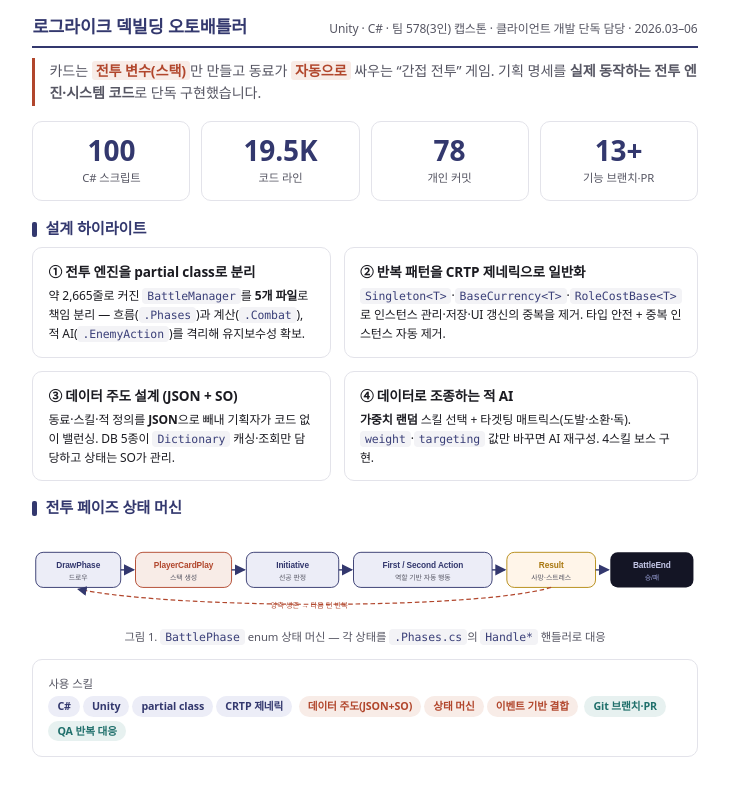
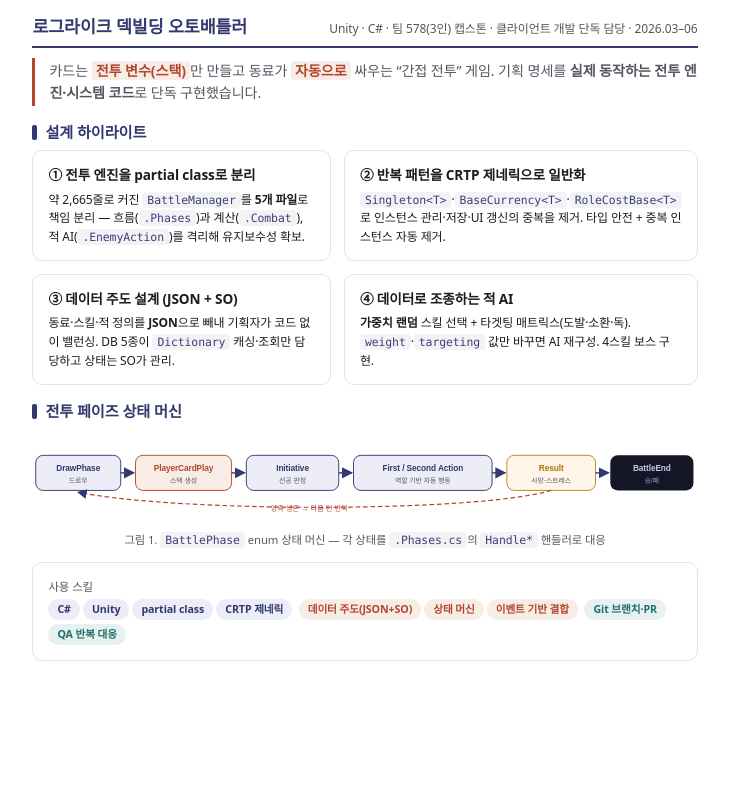
Before and after one commit to G0Sun9M0/portfolio, a plain HTML site: page index.html in a window 1280 px wide. Shown: the part 2352-3147 px from the top of the page, without its empty margins (275-1004 px from the left). Drawn offline with Linux system fonts and the light colour scheme.

Commit message:
update: INSPECTOR 페이지의 정량 지표(LOC·커밋 수) 카드 제거
- 팀 프로젝트 특성·AI 협업 정직성과 상충, 설계 하이라이트로 충분

Co-Authored-By: Claude Opus 4.8 <noreply@anthropic.com>

```diff
--- a/index.html
+++ b/index.html
@@ -184,13 +184,6 @@
   </div>
   <p class="lead">카드는 <em>전투 변수(스택)</em>만 만들고 동료가 <em>자동으로</em> 싸우는 “간접 전투” 게임.
      기획 명세를 <b>실제 동작하는 전투 엔진·시스템 코드</b>로 단독 구현했습니다.</p>
-
-  <div class="metrics">
-    <div class="card"><div class="big">100</div><div class="lbl">C# 스크립트</div></div>
-    <div class="card"><div class="big">19.5K</div><div class="lbl">코드 라인</div></div>
-    <div class="card"><div class="big">78</div><div class="lbl">개인 커밋</div></div>
-    <div class="card"><div class="big">13+</div><div class="lbl">기능 브랜치·PR</div></div>
-  </div>
 
   <h3 class="sub">설계 하이라이트</h3>
   <div class="grid2">
```
Also changed, not shown: portfolio.html (+0 -7 lines), 1 other file.
